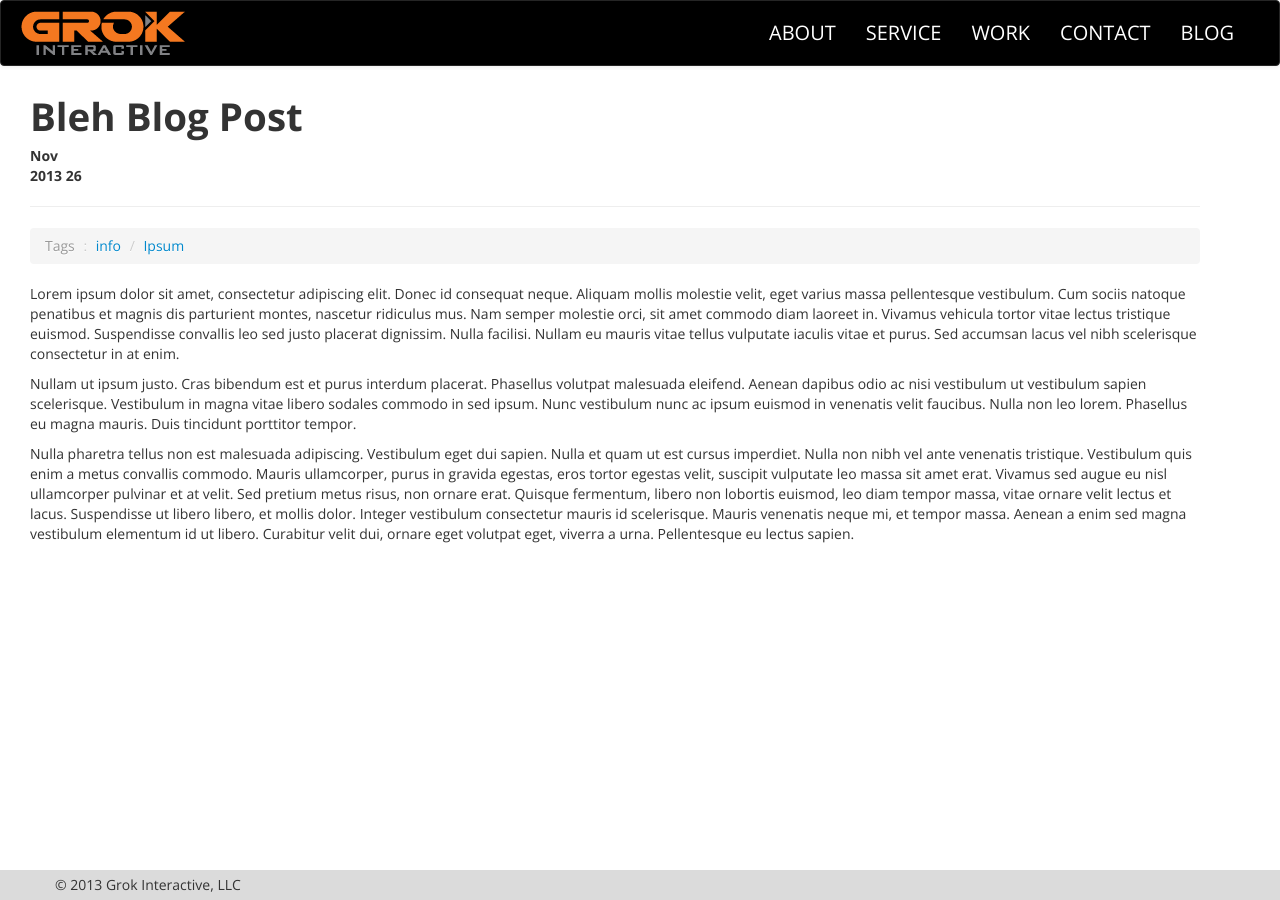
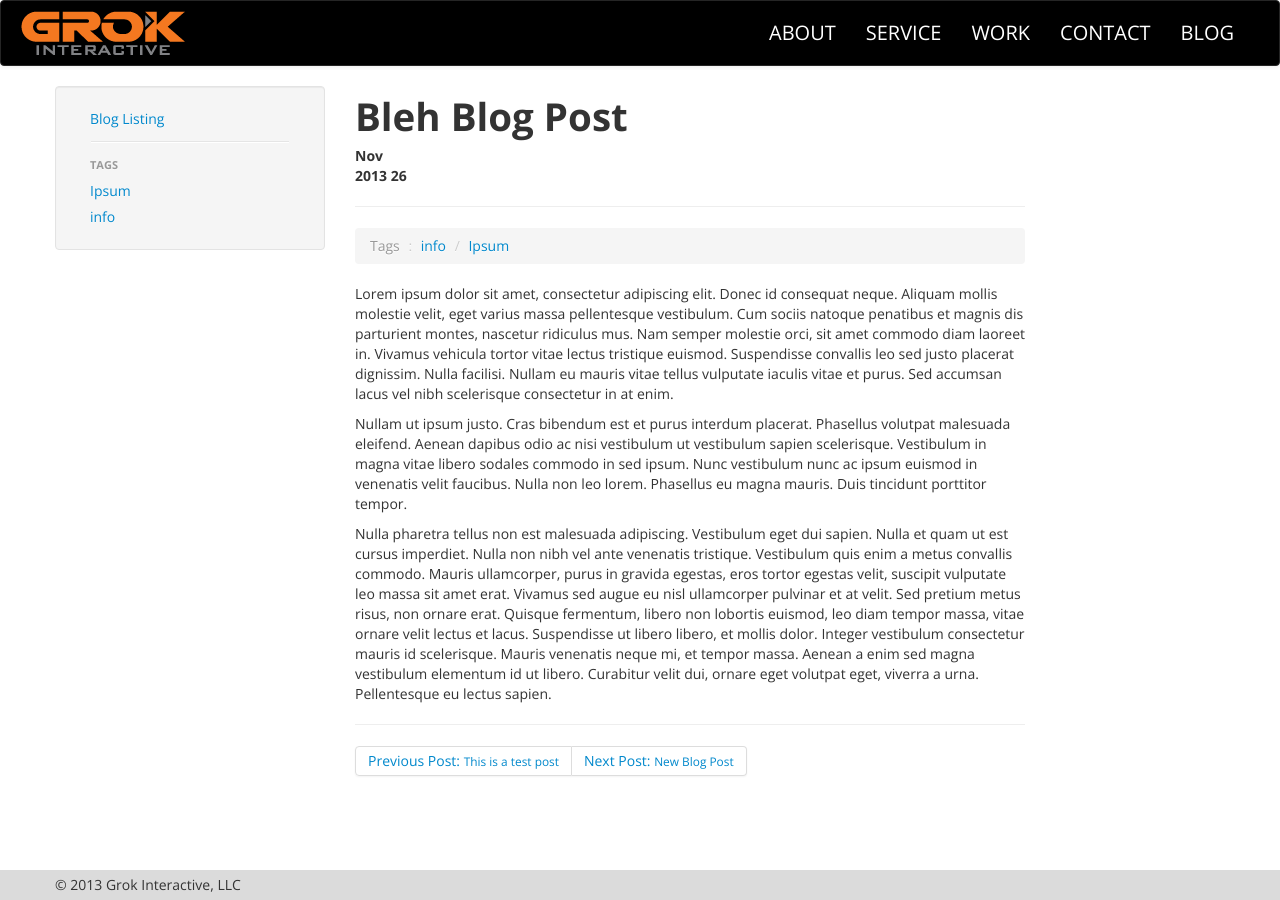
Before and after one commit to GrokInteractive/grokinteractive.github.io, a Jekyll site: the page built from _posts/2013-11-26-bleh.md, in a window 1280 px wide. Built offline with Jekyll 4.4.1, drawn with Linux system fonts in a browser that asks for light colours; nearby versions of some CDN libraries; Markdown is read by kramdown in place of the engine named in the settings; comment, search, counter and statistics services are not loaded.

Commit message:
Added in previous/next links to blog posts, secondary nav, and Facebook comments

```diff
--- a/_config.yml
+++ b/_config.yml
@@ -1,3 +1,4 @@
+url: http://www.grok-interactive.com
 markdown: redcarpet
 redcarpet:
   extensions: ["superscript","no_intra_emphasis","autolink","strikethrough"]
--- a/_layouts/post.html
+++ b/_layouts/post.html
@@ -1,7 +1,21 @@
 ---
 layout: inner-pages
 ---
-<div class="span12">
+<div class="container">
+    <div class="row">
+        <div class="span3">
+            <div class="well">
+                <ul class="nav nav-list">
+                    <li><a href="/blog">Blog Listing</a></li>
+                    <li class="divider"></li>
+                    <li class="nav-header">Tags</li>
+                    {% for tag in site.tags %}
+                    <li><a href="/tag/{{ tag[0] }}/">{{ tag[0] }}</a></li>
+                    {% endfor %}
+                </ul>
+            </div>
+        </div>
+        <div class="span7" role="main">
             <div class="post" id="inner-page">
                 <h1>{{ page.title }}</h1>
                 <div class="time">
@@ -22,6 +36,33 @@ layout: inner-pages
 
                 <div class='content'>
                     {{ content }}
+
+                    <div class="fb-comments" data-href="{{ site.url }}/{{ page.url }}" data-numposts="5" data-colorscheme="light"></div>
+
+                    <hr />
+
+                    {% if page.previous.url || if page.next.url %}
+                    <div class="pagination">
+                        <ul>
+                            {% if page.previous.url %}
+                            <li><a href="{{ page.previous.url }}">Previous Post: <small>{{ page.previous.title }}</small></a></li>
+                            {% endif %}
+                            {% if page.next.url %}
+                            <li><a href="{{ page.next.url }}">Next Post: <small>{{ page.next.title }}</small></a></li>
+                            {% endif %}
+                        </ul>
+                    </div>
+                    {% endif %}
                 </div>
             </div>
         </div>
+    </div>
+</div>
+<div id="fb-root"></div>
+<script>(function(d, s, id) {
+  var js, fjs = d.getElementsByTagName(s)[0];
+  if (d.getElementById(id)) return;
+  js = d.createElement(s); js.id = id;
+  js.src = "//connect.facebook.net/en_US/all.js#xfbml=1";
+  fjs.parentNode.insertBefore(js, fjs);
+}(document, 'script', 'facebook-jssdk'));</script>
```
Also changed, not shown: _includes/_blog.section.html (+9 -2 lines). Lines whose indentation alone changed are shown as unchanged.
